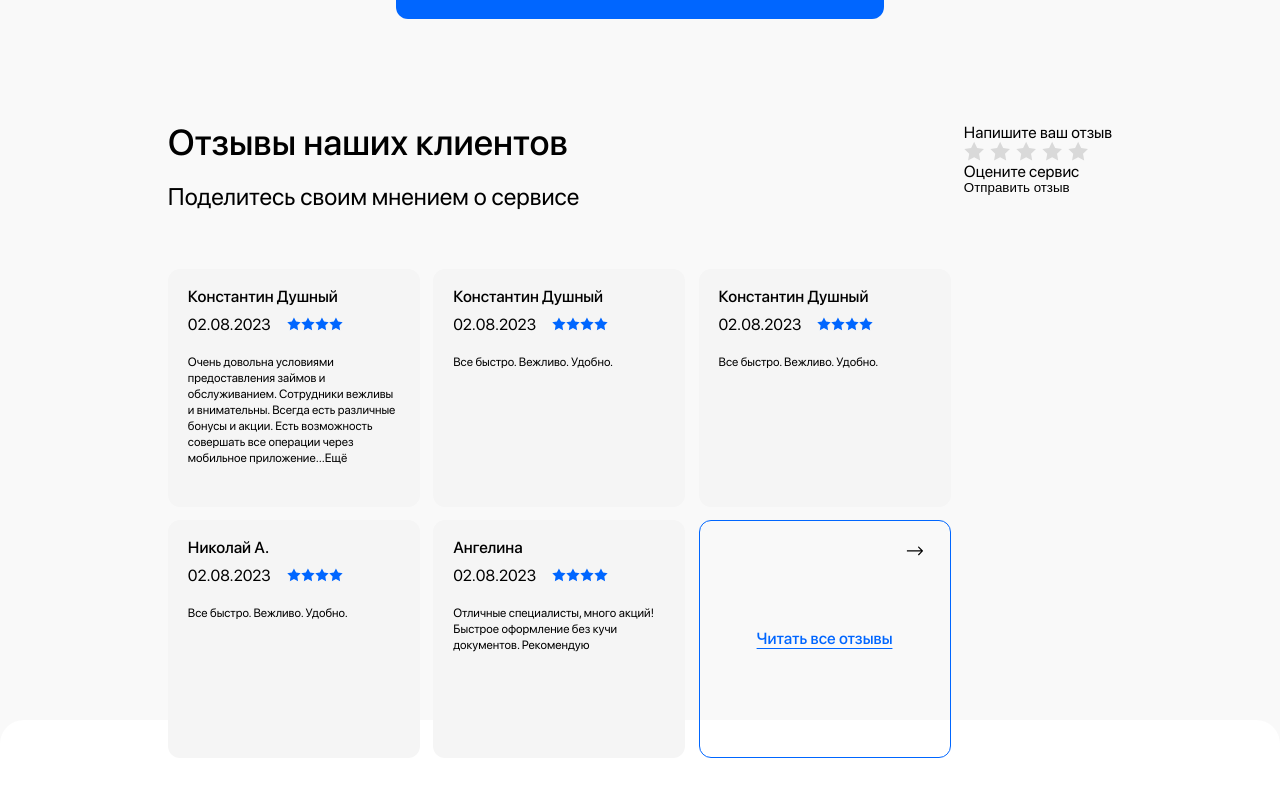
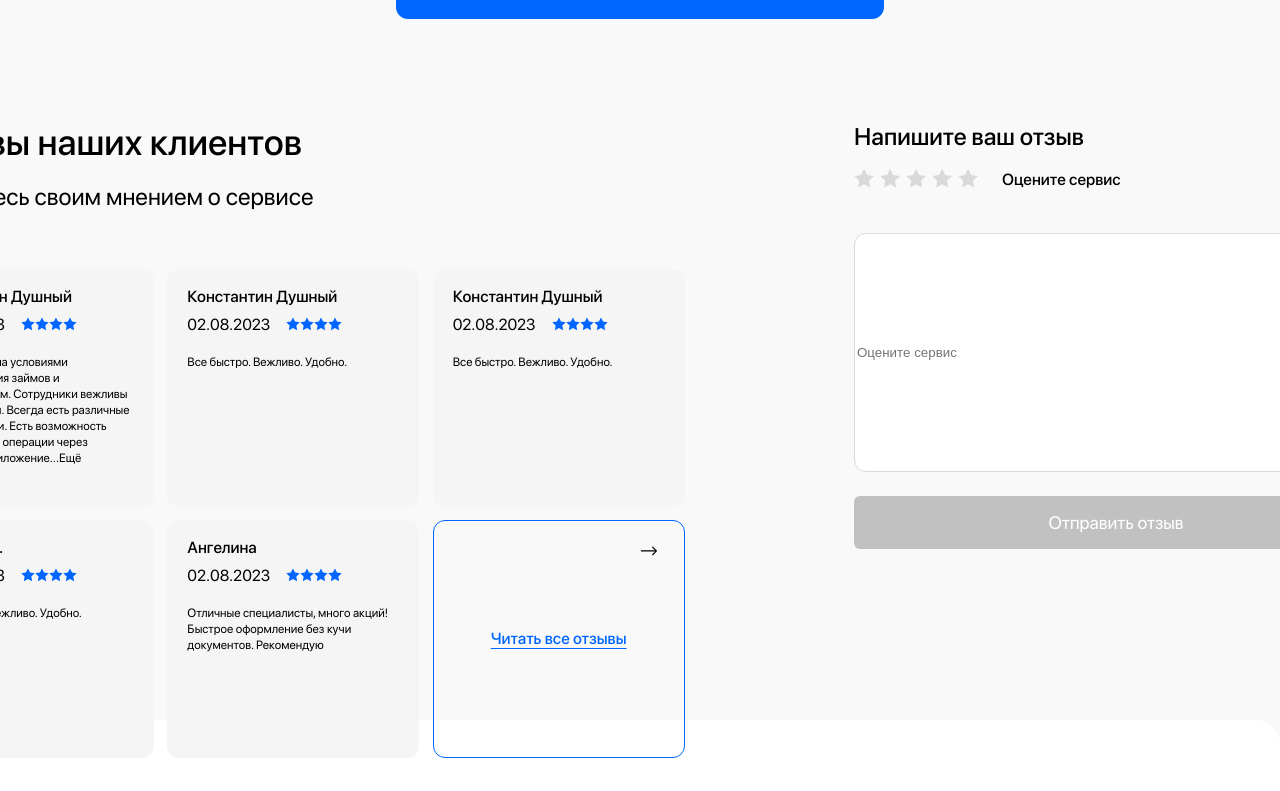
Before and after one commit to wizzzx/lidgen, a Next.js app: page / in a window 1280 px wide. Shown: the part 4869-5660 px from the top of the page. Built offline with nearby package versions, Linux system fonts and the light colour scheme.

Commit message:
TextInput in progress

```diff
--- a/src/components/shared/ReviewBlock/index.module.scss
+++ b/src/components/shared/ReviewBlock/index.module.scss
@@ -1,6 +1,8 @@
 .container {
   display: flex;
-  margin-top: 106px;
+  margin: 106px auto 0;
+  width: 1476px;
+  gap: 156px;
 }
 
 .review_container {
@@ -97,3 +99,7 @@
   top: 25px;
   right: 25px;
 }
+
+.review_form_container {
+
+}
--- a/src/components/shared/ReviewForm/index.module.scss
+++ b/src/components/shared/ReviewForm/index.module.scss
@@ -0,0 +1,23 @@
+.container {
+
+}
+
+.section_header {
+  font-family: var(--font-cera);
+  font-weight: 500;
+  font-size: 24px;
+  margin-bottom: 19px;
+}
+
+.stars_container {
+  display: flex;
+  gap: 18px;
+  align-items: center;
+  margin-bottom: 42px;
+}
+
+.rating_text {
+  font-family: var(--font-cera);
+  font-weight: 500;
+  font-size: 16px;
+}
--- a/src/components/shared/ReviewForm/index.tsx
+++ b/src/components/shared/ReviewForm/index.tsx
@@ -3,8 +3,9 @@
 import React from "react";
 import styles from "./index.module.scss";
 import cn from "classnames";
-import { Button } from "@/components/ui/Button";
+
 import { StarRating } from "@/components/ui/StarRating";
+import { TextInput } from "@/components/ui/TextInput";
 
 interface Props {
   className?: string;
@@ -12,14 +13,13 @@ interface Props {
 
 export const ReviewForm: React.FC<Props> = ({ className }) => {
   return (
-    <form className={cn(styles.container, className)}>
-      <h4>Напишите ваш отзыв</h4>
+    <div className={cn(styles.container, className)}>
+      <h4 className={styles.section_header}>Напишите ваш отзыв</h4>
       <div className={styles.stars_container}>
         <StarRating initialRating={0} totalStars={5} />
         <p className={styles.rating_text}>Оцените сервис</p>
       </div>
-
-      <Button label={"Отправить отзыв"} />
-    </form>
+      <TextInput placeholder={"Оцените сервис"} />
+    </div>
   );
 };
--- a/src/components/ui/TextInput/index.module.scss
+++ b/src/components/ui/TextInput/index.module.scss
@@ -0,0 +1,23 @@
+.input {
+  width: 524px;
+  height: 239px;
+  border-radius: 12px;
+  border: 1px solid #D9D9D9;
+}
+
+.submit_button {
+  width: 524px;
+  height: 53px;
+  background: #C1C1C1;
+  border-radius: 6px;
+  color: #FFFFFF;
+  font-family: var(--font-cera);
+  font-size: 18px;
+  line-height: 22px;
+  text-align: center;
+  margin-top: 24px;
+}
+
+.err_msg {
+
+}
--- a/src/components/ui/TextInput/index.tsx
+++ b/src/components/ui/TextInput/index.tsx
@@ -2,23 +2,57 @@
 
 import React from "react";
 import styles from "./index.module.scss";
-import cn from "classnames";
 import { useForm } from "react-hook-form";
+import { SmartForm } from "@/components/hocs/SmartForm";
 
 interface Props {
   placeholder?: string;
   className?: string;
 }
 
-export const TextInput: React.FC<Props> = ({ placeholder, className }) => {
+export const TextInput: React.FC<Props> = ({ className, placeholder }) => {
   const formMethods = useForm();
-  const { register, handleSubmit } = formMethods;
+  const {
+    register,
+    handleSubmit,
+    formState: { errors },
+  } = formMethods;
 
-  const onSubmit =
+  const onSubmit = (data) => {
+    console.log(data);
+  };
 
   return (
-    <div>
-      <div></div>
-    </div>
+    <SmartForm
+      submit={handleSubmit(onSubmit)}
+      form={formMethods}
+      className={className}
+    >
+      <div className={styles.form_control}>
+        <label></label>
+        <input
+          className={styles.input}
+          type="text"
+          placeholder={placeholder}
+          {...register("review", {
+            required: true,
+            validate: {
+              checkLength: (value) => value.length >= 10,
+              matchPattern: (value) =>
+                /^[\u0400-\u04FFa-zA-Z0-9\s.,!?]+$/.test(value),
+            },
+          })}
+        />
+        {errors.review?.type === "checkLength" && (
+          <p className={styles.err_msg}>Минимальное количество символов: 10.</p>
+        )}
+        {errors.review?.type === "matchPattern" && (
+          <p className={styles.err_msg}>Использованы недопустимые символы.</p>
+        )}
+      </div>
+      <button type={"submit"} className={styles.submit_button}>
+        Отправить отзыв
+      </button>
+    </SmartForm>
   );
 };
```
